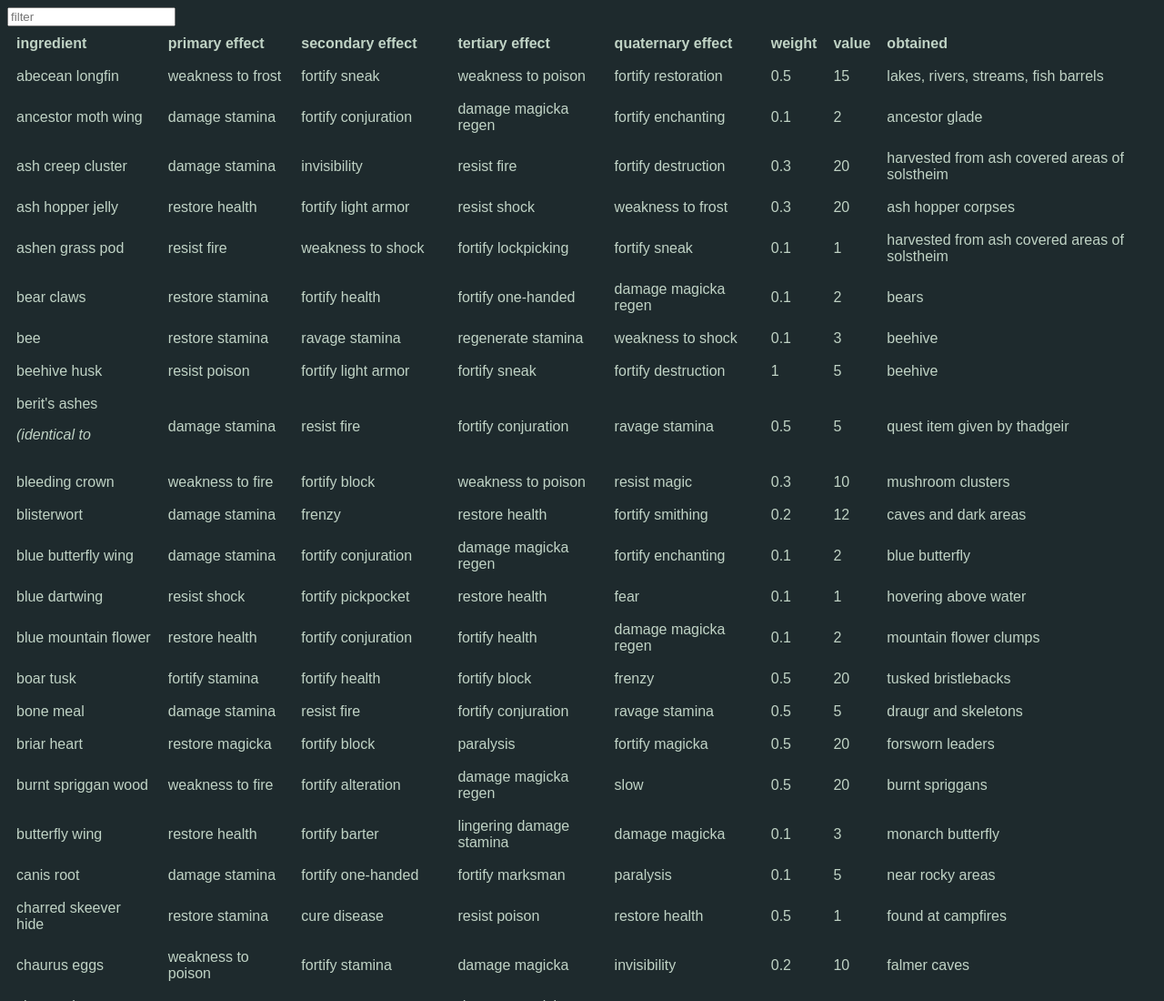
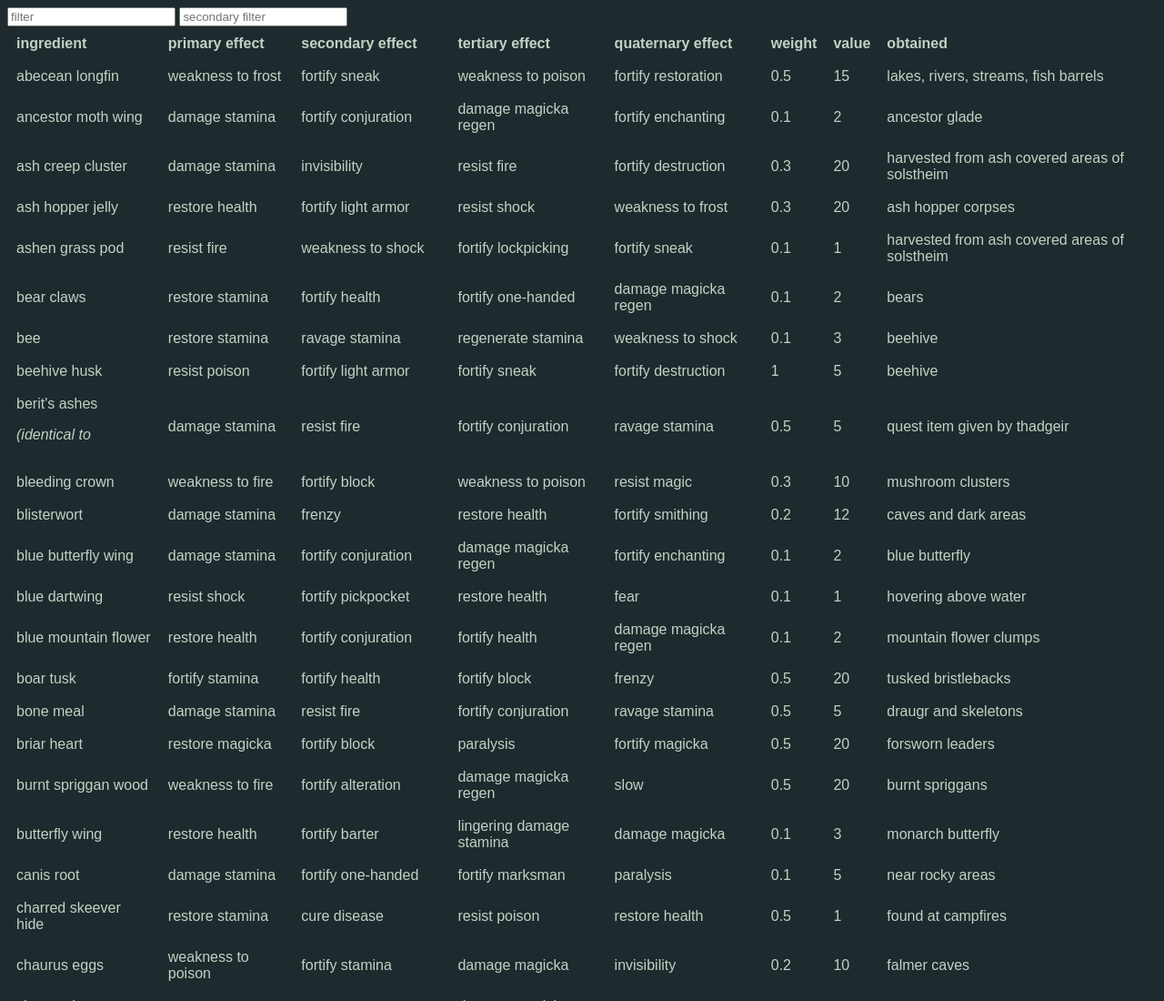
Before and after one commit to PenumbraBrah/tamriel, a plain HTML site: page ingredients.html in a window 1280 px wide. Shown: the top 1100 px of the page at 91% size. Drawn offline with Linux system fonts and the light colour scheme.

Commit message:
MOD: secondary filter

```diff
--- a/ingredients.html
+++ b/ingredients.html
@@ -19,6 +19,10 @@ th {
   background-color: #feca1e;
   color: #1a1a1a;
 }
+.highlight2 {
+  background-color: #de1e4e;
+  color: #1a1a1a;
+}
   </style>
 <script>
   function filter() {
@@ -36,6 +40,7 @@ th {
       for (j = 0; j < td.length; j++) {
         if (td[j]) {
           td[j].classList.remove("highlight");
+          td[j].classList.remove("highlight2");
           txtValue = td[j].textContent || td[j].innerText;
           if (txtValue.toUpperCase().indexOf(filter) > -1) {
             tr[i].style.display = "";
@@ -44,8 +49,39 @@ th {
             }
             k = false;
           } else if (k) {
-            tr[i].style.display = "none";
+            //if (!td[j].classList.contains("highlight2") && !td[j].classList.contains("highlight")) {
+	      tr[i].style.display = "none";
+	    //}
             td[j].classList.remove("highlight");
+          }
+        }
+      }
+    }
+  }
+  function filter2() {
+    // Declare variables
+    var input, filter, table, tr, td, i, txtValue;
+    input = document.getElementById("filterInp2");
+    filter = input.value.toUpperCase();
+    table = document.getElementById("alchemy");
+    tr = table.getElementsByTagName("tr");
+
+    // Loop through all table rows, and hide those who don't match the search query
+    for (i = 0; i < tr.length; i++) {
+      td = tr[i].getElementsByTagName("td");
+      k = true;
+      for (j = 0; j < td.length; j++) {
+        if (td[j]) {
+          td[j].classList.remove("highlight2");
+          txtValue = td[j].textContent || td[j].innerText;
+          if (txtValue.toUpperCase().indexOf(filter) > -1) {
+            tr[i].style.display = "";
+            if (filter.length > 0 && filter != "") {
+              td[j].classList.add("highlight2");
+            }
+            k = false;
+          } else if (k) {
+            td[j].classList.remove("highlight2");
           }
         }
       }
@@ -56,6 +92,7 @@ th {
 <body>
 <div id="ingredients">
   <input class="search" id="filterInp" placeholder="filter" onkeyup="filter()" />
+  <input class="search" id="filterInp2" placeholder="secondary filter" onkeyup="filter2()" />
   <table id="alchemy" cellpadding="8pt">
     <thead>
       <tr>
```
